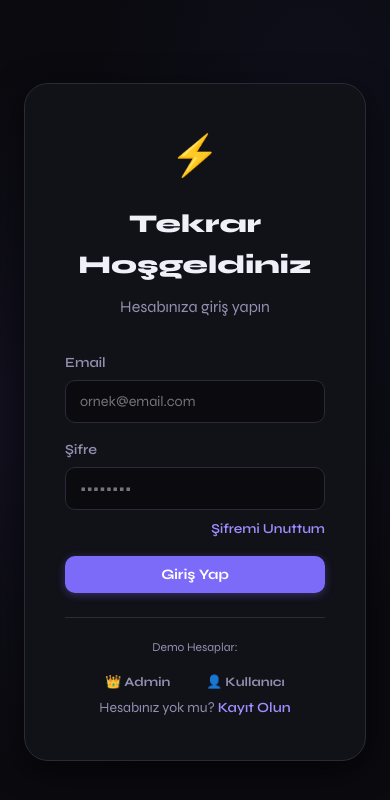
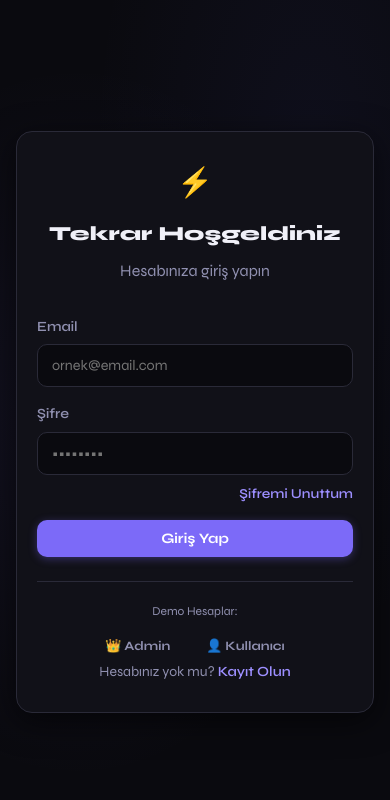
Before and after one commit to ferhatolmez/mernapp, a React (Create React App) app in the folder frontend/: page /login in a window 390 px wide. Shown: the top 800 px of the page. Built offline with nearby package versions, Linux system fonts and the light colour scheme; no server answers.

Commit message:
style: apply comprehensive mobile responsiveness

```diff
--- a/frontend/src/styles.css
+++ b/frontend/src/styles.css
@@ -2444,11 +2444,44 @@ textarea:focus {
   }
 
   .message-bubble {
-    max-width: 80%;
+    max-width: 85%;
   }
 
   .user-details {
     display: none;
+  }
+
+  /* Auth Forms */
+  .auth-card {
+    padding: 32px 24px;
+  }
+
+  .auth-header h1 {
+    font-size: 1.4rem;
+  }
+
+  .auth-logo {
+    font-size: 2rem;
+  }
+
+  /* Headers / Typography */
+  .page-header h1 {
+    font-size: 1.5rem;
+  }
+
+  /* Chat Specific */
+  .chat-page {
+    position: relative;
+  }
+
+  /* Responsive Tables */
+  .table-container {
+    overflow-x: auto;
+  }
+
+  .data-table th,
+  .data-table td {
+    white-space: nowrap;
   }
 }
 
@@ -2465,11 +2498,13 @@ textarea:focus {
 
   .toast {
     min-width: unset;
+    width: calc(100vw - 32px);
   }
 
   .notification-dropdown {
     width: calc(100vw - 32px);
-    right: -100px;
+    right: -60px;
+    /* Adjusted to prevent overflow */
   }
 
   .message-bubble {
@@ -2477,6 +2512,80 @@ textarea:focus {
   }
 
   .navbar {
-    padding: 0 12px;
-  }
-}
+    padding: 0 16px;
+  }
+
+  /* Core Layout Padding */
+  .page {
+    padding: 16px 12px;
+  }
+
+  .card {
+    padding: 20px 16px;
+  }
+
+  .charts-grid {
+    gap: 16px;
+  }
+
+  .chart-card {
+    padding: 16px;
+  }
+
+  /* Auth Screens */
+  .auth-page {
+    padding: 16px;
+  }
+
+  .auth-card {
+    padding: 28px 20px;
+    border-radius: var(--radius-lg);
+  }
+
+  .auth-header h1 {
+    font-size: 1.25rem;
+  }
+
+  .auth-logo {
+    font-size: 1.8rem;
+    margin-bottom: 12px;
+  }
+
+  /* Chat Adjustments */
+  .chat-header {
+    padding: 12px 16px;
+  }
+
+  .chat-input-area {
+    padding: 12px 14px;
+  }
+
+  .chat-sidebar-open {
+    width: 100vw;
+  }
+
+  .message-avatar {
+    width: 28px;
+    height: 28px;
+  }
+
+  .message-meta {
+    flex-wrap: wrap;
+  }
+
+  .profile-avatar {
+    width: 80px;
+    height: 80px;
+  }
+
+  /* Responsive Tables */
+  .table-container {
+    overflow-x: auto;
+    -webkit-overflow-scrolling: touch;
+  }
+
+  .data-table th,
+  .data-table td {
+    white-space: nowrap;
+  }
+}
```
